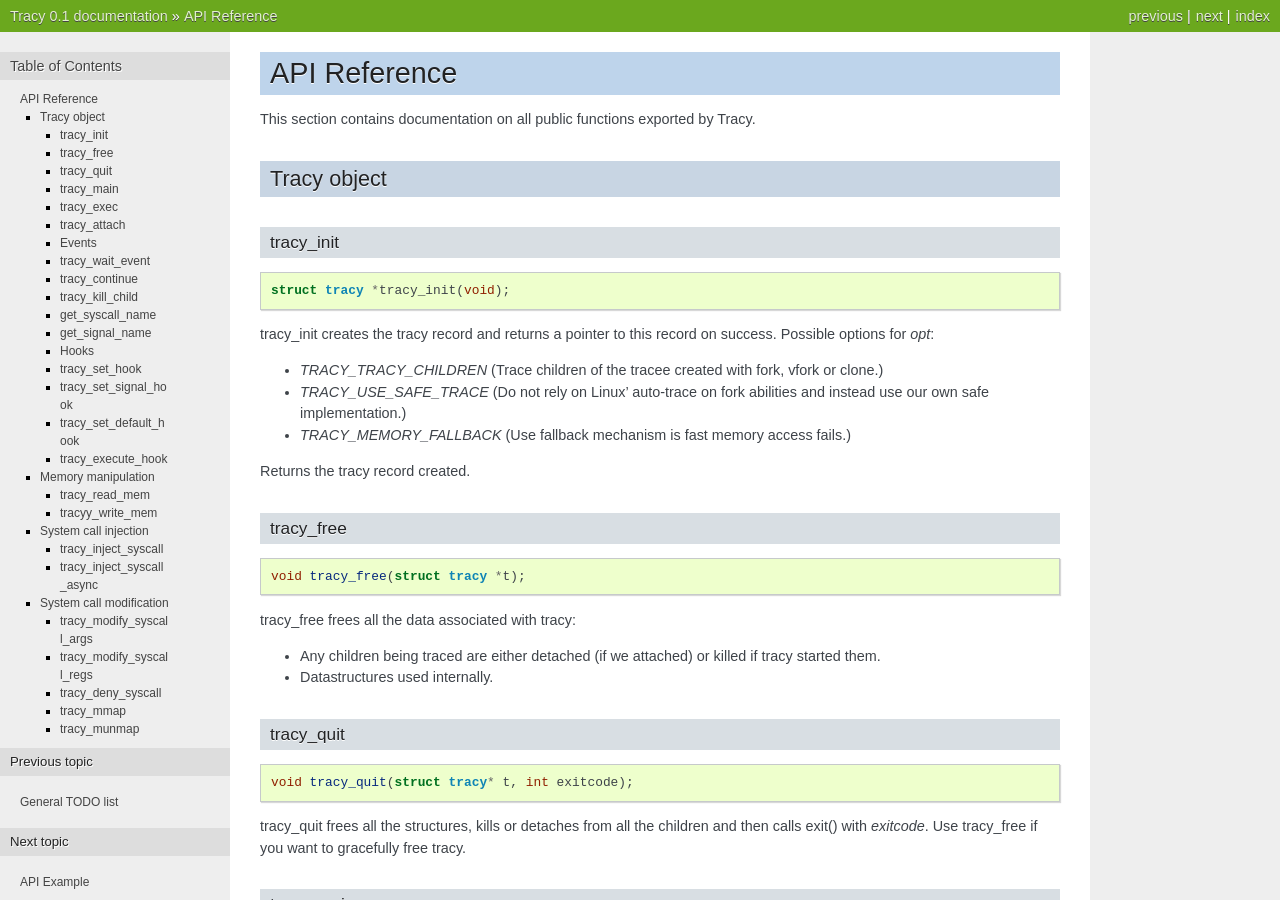
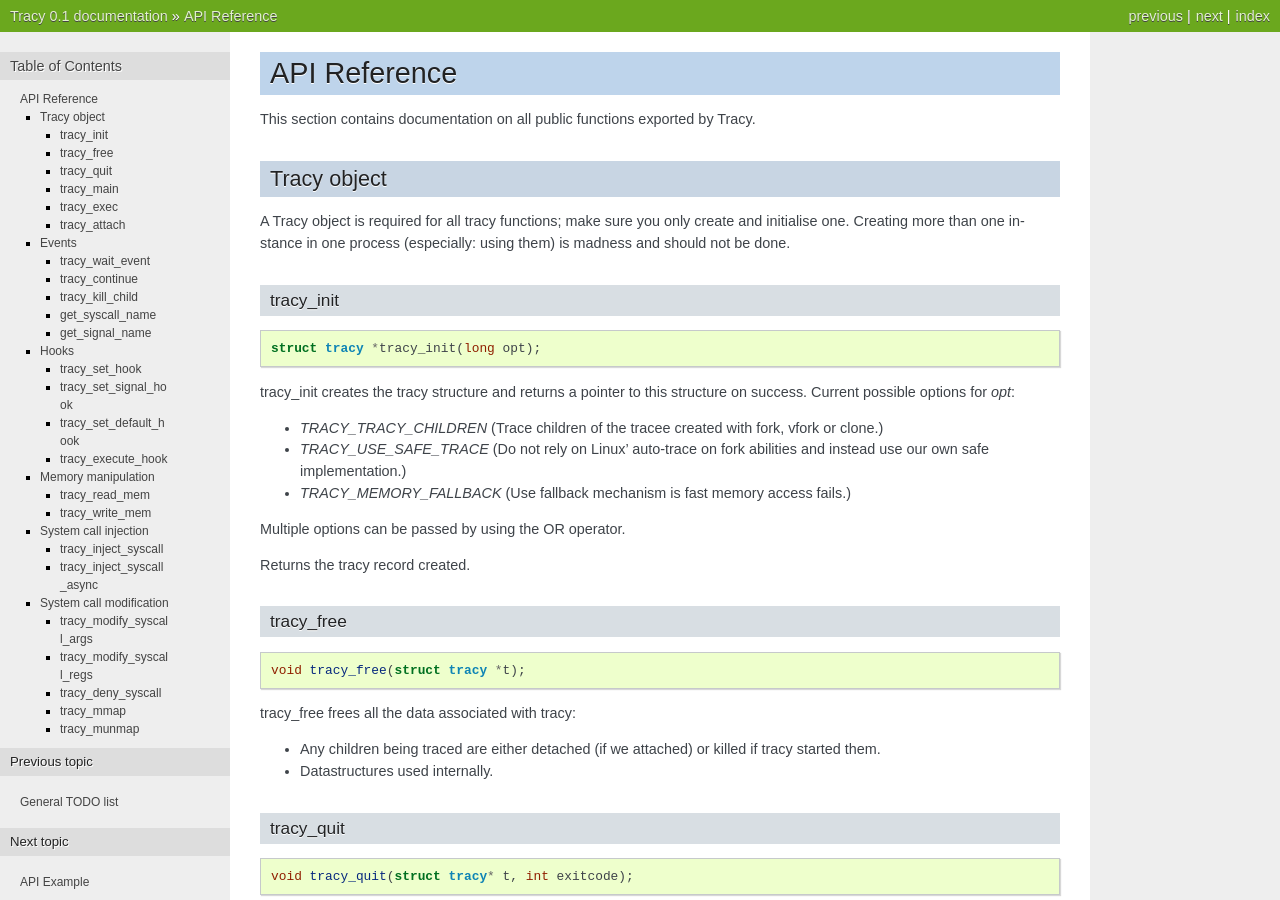
Before and after one commit to MerlijnWajer/tracy, a Sphinx documentation site: the page built from doc/reference.rst, in a window 1280 px wide and 900 px high. Built offline with Sphinx 7.4.7, drawn with Linux system fonts in a browser that asks for light colours; some of the changed text lies outside the part shown.

Commit message:
Some documentation updates.

```diff
--- a/doc/reference.rst
+++ b/doc/reference.rst
@@ -6,24 +6,30 @@
 Tracy object
 ~~~~~~~~~~~~
 
+A Tracy object is required for all tracy functions; make sure you only create
+and initialise one. Creating more than one instance in one process
+(especially: using them) is madness and should not be done.
+
 .. _rtracy_init:
 
 tracy_init
 ----------
 .. code-block:: c
 
-    struct tracy *tracy_init(void);
+    struct tracy *tracy_init(long opt);
 
 .. **
 
-tracy_init creates the tracy record and returns a pointer to this record on
-success. Possible options for *opt*:
+tracy_init creates the tracy structure and returns a pointer to this structure
+on success. Current possible options for *opt*:
 
 -   *TRACY_TRACY_CHILDREN* (Trace children of the tracee created with fork,
     vfork or clone.)
 -   *TRACY_USE_SAFE_TRACE* (Do not rely on Linux' auto-trace on fork abilities
     and instead use our own safe implementation.)
 -   *TRACY_MEMORY_FALLBACK* (Use fallback mechanism is fast memory access fails.)
+
+Multiple options can be passed by using the OR operator.
 
 Returns the tracy record created.
 
@@ -100,7 +106,7 @@
 Returns the structure of the attached child.
 
 Events
-------
+~~~~~~
 
 tracy_wait_event
 ----------------
@@ -162,7 +168,7 @@
     char* get_signal_name(int signal);
 
 Hooks
------
+~~~~~
 
 tracy_set_hook
 --------------
@@ -247,7 +253,7 @@
 
 .. **
 
-tracyy_write_mem
+tracy_write_mem
 ----------------
 
 .. code-block:: c
```
